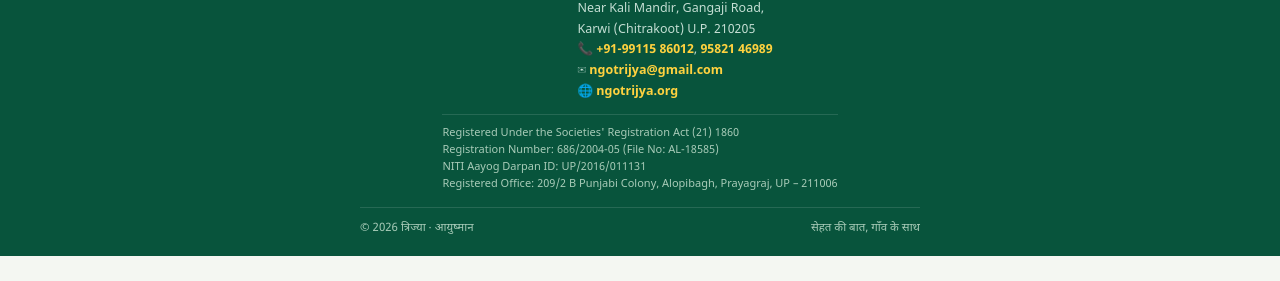
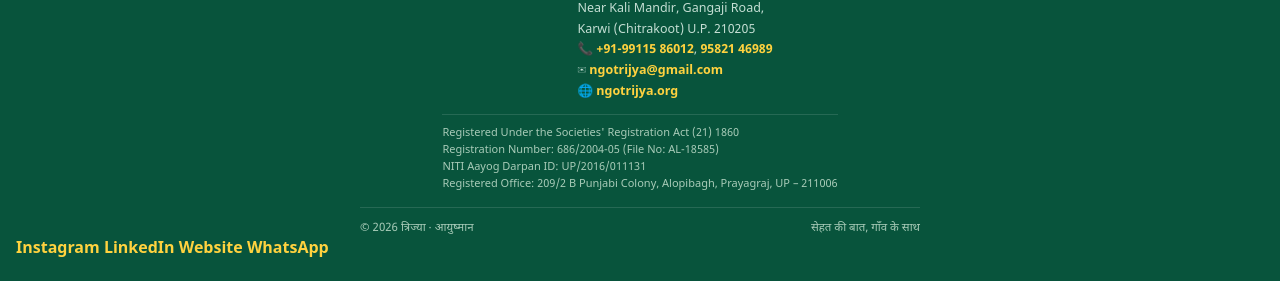
Before and after one commit to Spkumar05011702/Trijya, a plain HTML site: page index.html in a window 1280 px wide. Shown: the part 3090-3371 px from the top of the page. Before the commit the page ends 3346 px from the top, so only its background shows below. Drawn offline with Linux system fonts and the light colour scheme.

Commit message:
Update index.html

```diff
--- a/index.html
+++ b/index.html
@@ -1070,6 +1070,26 @@
       <span>© 2026 त्रिज्या · आयुष्मान</span>
       <span>सेहत की बात, गाँव के साथ</span>
     </div>
+
+    <div class="social-buttons">
+        <a href="https://www.instagram.com/ngo_trijya/" target="_blank" class="social-btn instagram">
+            Instagram
+        </a>
+
+        <a href="https://in.linkedin.com/in/trijya-%E0%A4%A4%E0%A5%8D%E0%A4%B0%E0%A4%BF%E0%A4%9C%E0%A5%8D%E0%A4%AF%E0%A4%BE-8462061b5" target="_blank" class="social-btn linkedin">
+            LinkedIn
+        </a>
+
+        <a href="https://ngotrijya.org/" target="_blank" class="social-btn website">
+            Website
+        </a>
+
+        <a href="https://wa.me/919911586012" target="_blank" class="social-btn whatsapp">
+            WhatsApp
+        </a>
+    </div>
+
+
   </footer>
 
   <a href="https://wa.me/919911586012" class="wa" target="_blank" title="WhatsApp">💬</a>
```
